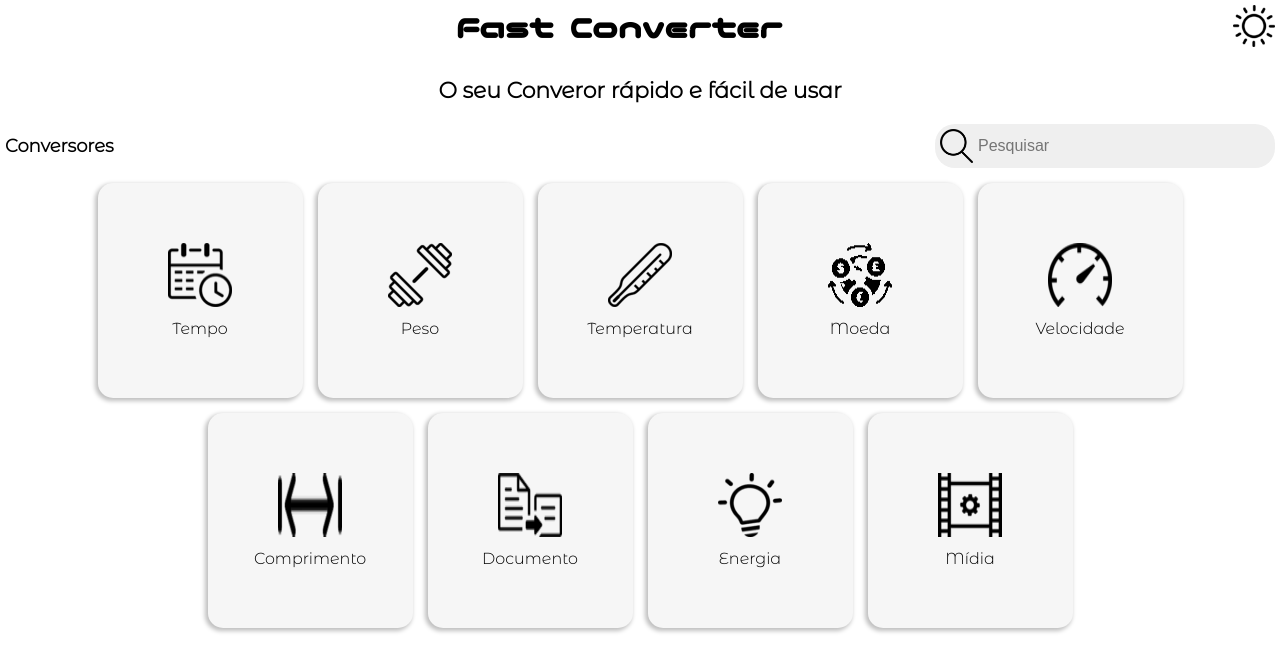
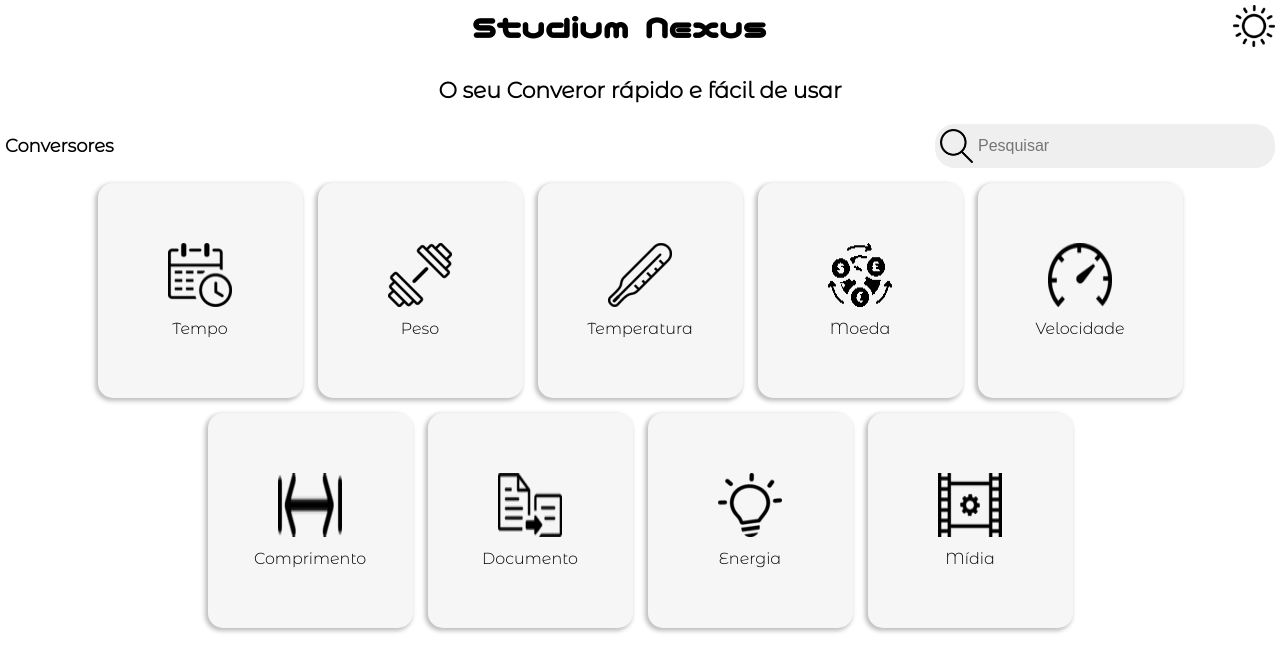
Before and after one commit to MarcospAntunes/Studium-Nexus, a Next.js app: page / in a window 1280 px wide. Shown: the top 672 px of the page. Built offline with nearby package versions, Linux system fonts and the light colour scheme.

Commit message:
fix: Correção do nome

```diff
--- a/src/components/Header/Header.tsx
+++ b/src/components/Header/Header.tsx
@@ -19,7 +19,7 @@ function Header({ convertion = false }): JSX.Element {
             <StyleSheetManager shouldForwardProp={(prop) => prop !== 'convertion'}>
                 <HeaderStyled convertion={convertion.toString()}>
                     <div>
-                        <TitleNicoMoji>FC</TitleNicoMoji>
+                        <TitleNicoMoji>SN</TitleNicoMoji>
                         <div>
                             <img
                                 src={`../../images/icons/${source}`}
@@ -40,7 +40,7 @@ function Header({ convertion = false }): JSX.Element {
             <StyleSheetManager shouldForwardProp={(prop) => prop !== 'convertion'}>
                 <HeaderStyled convertion={convertion.toString()}>
                     <span></span>
-                    <TitleNicoMoji>Fast Converter</TitleNicoMoji>
+                    <TitleNicoMoji>Studium Nexus</TitleNicoMoji>
                     <img
                         src={`../../images/icons/${source}`}
                         alt={`${theme} theme`}
```
